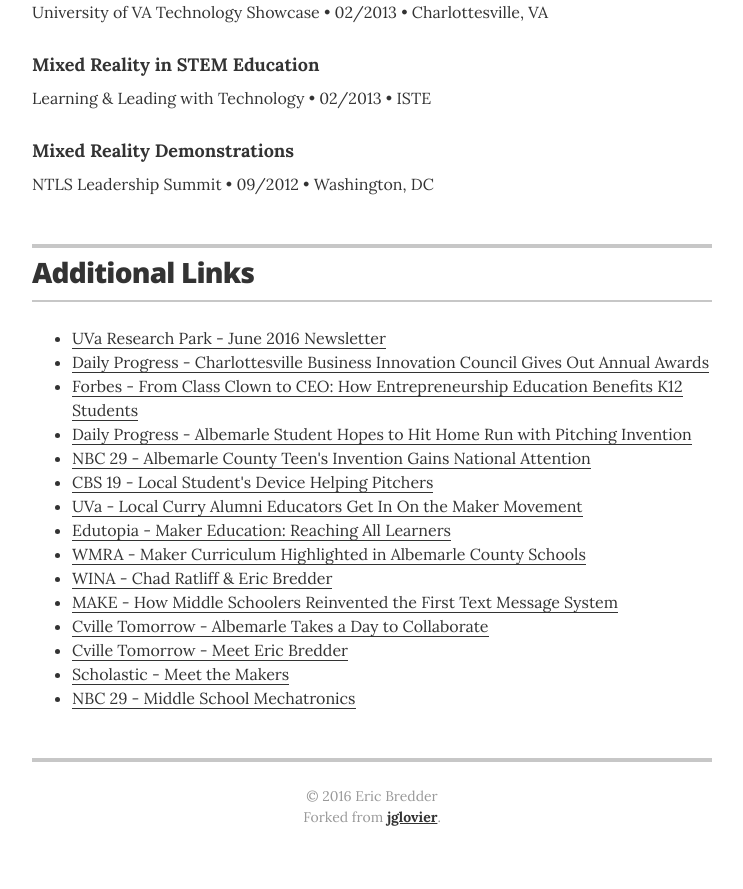
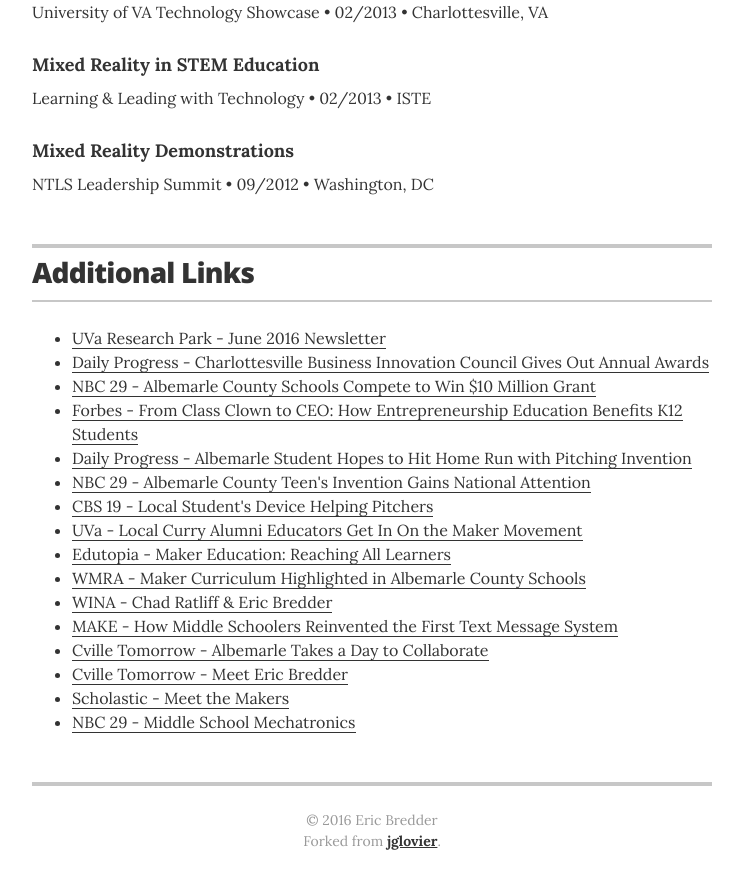
Before and after one commit to eabredder/eabredder.github.io, a Jekyll site: the page built from index.html, in a window 1280 px wide and 900 px high, scrolled down 4030 px. Shown: the top 889 px of the window, without its empty margins (268-1011 px from the left). Built offline with Jekyll 4.4.1, drawn with Linux system fonts in a browser that asks for light colours.

Commit message:
Update resume.html

```diff
--- a/_layouts/resume.html
+++ b/_layouts/resume.html
@@ -350,6 +350,7 @@
           <ul class="resume-item-list">
             <li><a href="http://eepurl.com/b6HOVD" target="_blank">UVa Research Park - June 2016 Newsletter</a></li>
             <li><a href="http://www.dailyprogress.com/news/local/charlottesville-business-innovation-council-gives-out-annual-awards/article_2f8d0dfc-23ab-11e6-897c-7ba04de0741c.html" target="_blank">Daily Progress - Charlottesville Business Innovation Council Gives Out Annual Awards</a></li>
+            <li><a href="http://www.nbc29.com/story/31811746/albemarle-county-schools-compete-to-win-10-million-grant" target="_blank">NBC 29 - Albemarle County Schools Compete to Win $10 Million Grant</li>
             <li><a href="http://www.forbes.com/sites/darden/2015/11/09/from-class-clown-to-ceo-how-entrepreneurship-education-benefits-k-12-students/#7f570d3e12bc" target="_blank">Forbes - From Class Clown to CEO: How Entrepreneurship Education Benefits K12 Students</a></li>
             <li><a href="http://www.dailyprogress.com/news/local/albemarle-student-hopes-to-hit-home-run-with-pitching-invention/article_f846effc-25db-11e5-abfd-67822f923074.html" target="_blank">Daily Progress - Albemarle Student Hopes to Hit Home Run with Pitching Invention</a></li>
             <li><a href="http://www.nbc29.com/story/29503550/albemarle-county-teens-invention-gains-national-attention" target="_blank">NBC 29 - Albemarle County Teen's Invention Gains National Attention</a></li>
```
